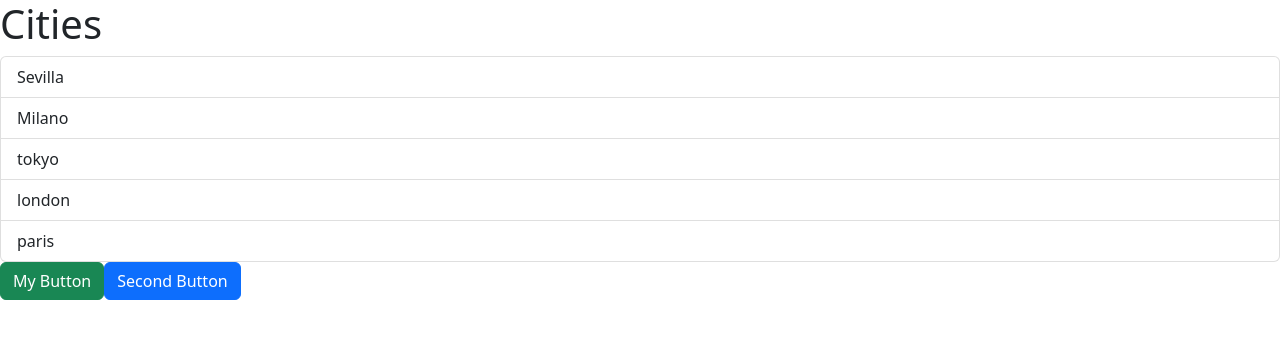
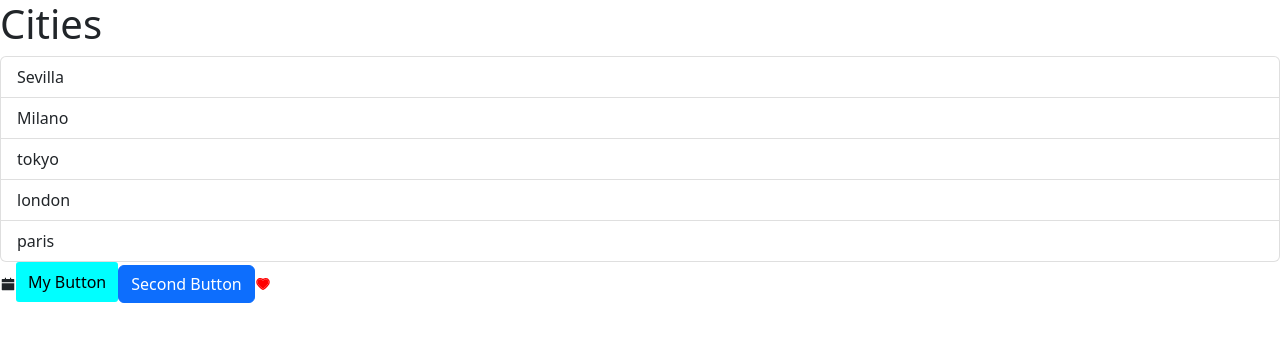
Before and after one commit to aimansae/react-app, a React (Vite) app in the folder react-app/: page / in a window 1280 px wide. Shown: the top 342 px of the page. Built offline with nearby package versions, Linux system fonts and the light colour scheme.

Commit message:
Add like

```diff
--- a/package.json
+++ b/package.json
@@ -1,6 +1,8 @@
 {
   "dependencies": {
     "bootstrap": "^5.2.3",
-    "react-bootstrap": "^2.7.3"
+    "react-bootstrap": "^2.7.3",
+    "react-icons": "^4.7.1",
+    "styled-components": "^5.3.9"
   }
 }
--- a/react-app/src/App.tsx
+++ b/react-app/src/App.tsx
@@ -4,7 +4,7 @@ import Button from "./components/Button";
 import ListGroup from "./components/ListGroup";
 import ButtonTwo from "./components/ButtonTwo";
 import GreenAlert from "./components/GreenAlert";
-
+import Like from "./components/Like";
 function App() {
   let items = ["Sevilla", "Milano", "tokyo", "london", "paris"];
 
@@ -31,7 +31,7 @@ function App() {
 
       {showGreenAlert && <GreenAlert onClose={handleClick}>Click Me</GreenAlert>}
       <ButtonTwo color="primary" onClick={handleClick}>Second Button</ButtonTwo>
-
+      <Like onClick={() =>console.log('clicked')} />
     </div>
   );
 }
--- a/react-app/src/components/Button.tsx
+++ b/react-app/src/components/Button.tsx
@@ -1,3 +1,5 @@
+import styles from '../styles/Buttons.module.css'
+
 interface PropsButton {
   children: string;
   color?:'primary' | 'secondary' | 'success';
@@ -5,7 +7,7 @@ interface PropsButton {
 }
 const Button = ({ children, onClick, color='primary' }: PropsButton) => {
   return (
-    <button type="button" className={'btn + btn-' + color} onClick={onClick}>
+    <button className={[styles.btn, styles['btn-' + color]].join(' ')} onClick={onClick}>
       {children}
     </button>
   );
--- /dev/null
+++ b/react-app/src/components/Like.tsx
@@ -0,0 +1,23 @@
+import React, { useState } from 'react'
+import { AiTwotoneHeart,AiOutlineHeart } from 'react-icons/ai'
+
+import styles from '../styles/Like.module.css'
+
+interface PropsLike {
+    onClick: () => void;
+
+}
+const Like = ({ onClick }: PropsLike) => {
+    const [clicked, setClicked] = useState(true);
+
+    const toggle = () => {
+        setClicked(!clicked);
+        onClick();
+    }
+
+    if (clicked) return <AiTwotoneHeart className={styles.like} onClick={toggle} />
+
+    return <AiOutlineHeart className={styles.likeEmpty} onClick={toggle} />
+}
+
+export default Like
--- a/react-app/src/components/ListGroup.tsx
+++ b/react-app/src/components/ListGroup.tsx
@@ -1,4 +1,5 @@
 import { useState } from "react";
+import {AiFillCalendar} from 'react-icons/ai'
 
 interface ListGroupProps {
     items: string[];
@@ -26,7 +27,9 @@ function ListGroup({ items, heading, onSelectItem }: ListGroupProps) {
                         {item}
                     </li>
                 ))}
-            </ul></>
+            </ul>
+            <AiFillCalendar>Calendar</AiFillCalendar>
+            </>
     )
 }
 
--- /dev/null
+++ b/react-app/src/styles/Buttons.module.css
@@ -0,0 +1,7 @@
+.btn {
+    border-radius: 3px;
+    padding: 8px 12px;
+    border:0;
+    background-color: aqua;
+
+}
--- /dev/null
+++ b/react-app/src/styles/Like.module.css
@@ -0,0 +1,8 @@
+.like{
+    color: red;
+    size: 20px;
+}
+
+.likeEmpty{
+    size: 20px;
+}
--- /dev/null
+++ b/react-app/src/styles/ListGroup.module.css
@@ -0,0 +1,4 @@
+.listGroup{
+    list-style: none;
+    background-color: rgb(22, 139, 139);
+}
```
Also changed, not shown: 1 other file (tests, documents, lock files or other folders).
